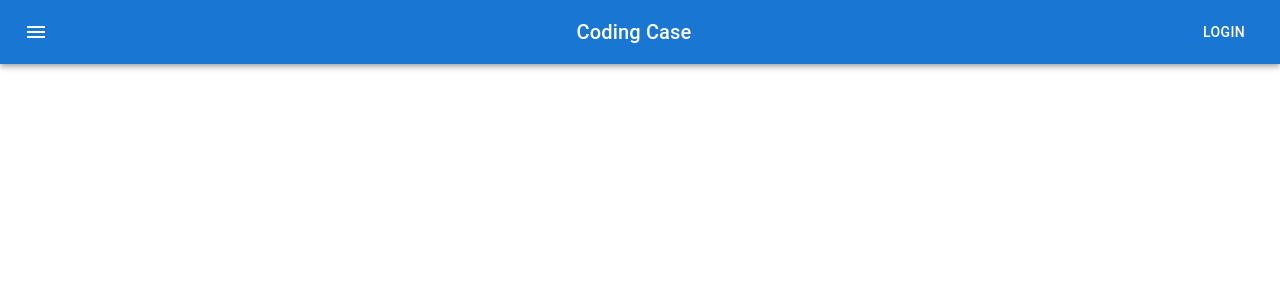
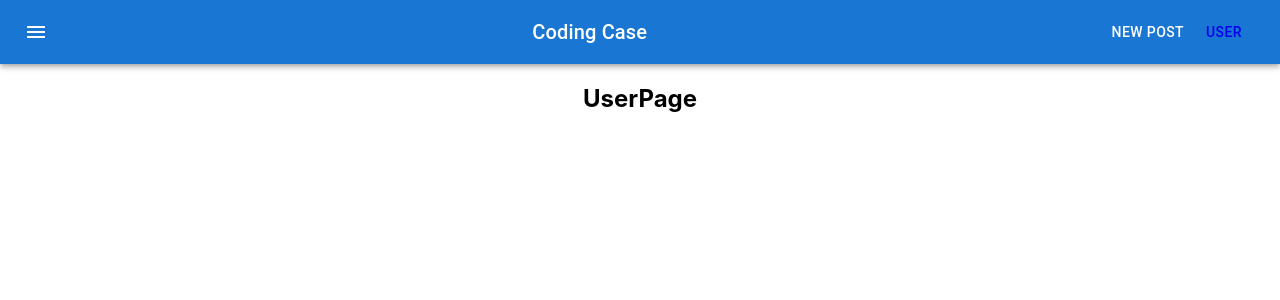
Before and after one commit to MichalKurzal/post_and_comments_react, a React (Create React App) app: page /user in a window 1280 px wide. Shown: the top 300 px of the page. Built offline with nearby package versions, Linux system fonts and the light colour scheme.

Commit message:
userPage

```diff
--- a/src/App.js
+++ b/src/App.js
@@ -2,20 +2,21 @@ import React, { useState } from "react";
 import NavBar from "./components/nav";
 import Login from "./components/login";
 import Posts from "./components/posts";
+import UserPage from "./components/userPage";
 import { AppContext } from "./api/contex";
 import { BrowserRouter as Router, Switch, Route } from "react-router-dom";
 import "./App.css";
 
 function App() {
-  const [_login, setLogin] = useState(false);
   return (
-    <AppContext.Provider value={{ _login, setLogin }}>
+    <AppContext.Provider value={"context"}>
       <Router>
         <div className="App">
           <NavBar />
           <Switch>
             <Route exact path="/" component={Login} />
             <Route path="/posts" component={Posts} />
+            <Route path="/user" component={UserPage} />
           </Switch>
         </div>
       </Router>
--- a/src/components/login.js
+++ b/src/components/login.js
@@ -1,4 +1,4 @@
-import React, { useContext } from "react";
+import React from "react";
 import Box from "@mui/material/Box";
 import TextField from "@mui/material/TextField";
 import Stack from "@mui/material/Stack";
@@ -6,15 +6,8 @@ import Button from "@mui/material/Button";
 import Divider from "@mui/material/Divider";
 import Typography from "@mui/material/Typography";
 import { Link } from "react-router-dom";
-import { AppContext } from "../api/contex";
 
 export default function Login() {
-  const { setLogin } = useContext(AppContext);
-  const _setLogin = () => {
-    setLogin(true);
-    console.log("setLogin");
-  };
-
   return (
     <Box
       component="form"
@@ -37,7 +30,7 @@ export default function Login() {
         <TextField required id="outlined-required" label="Name" />
         <TextField required id="outlined-required" label="Password" />
         <Link to="/posts" replace>
-          <Button onClick={() => _setLogin()} variant="contained">
+          <Button color="primary" variant="contained">
             Login
           </Button>
         </Link>
--- a/src/components/nav.js
+++ b/src/components/nav.js
@@ -1,4 +1,4 @@
-import React, { useContext } from "react";
+import React from "react";
 import AppBar from "@mui/material/AppBar";
 import Box from "@mui/material/Box";
 import Toolbar from "@mui/material/Toolbar";
@@ -6,10 +6,13 @@ import Typography from "@mui/material/Typography";
 import Button from "@mui/material/Button";
 import IconButton from "@mui/material/IconButton";
 import MenuIcon from "@mui/icons-material/Menu";
-import { AppContext } from "../api/contex";
+import { Link } from "react-router-dom";
+
+import { useLocation } from "react-router-dom";
 
 export default function NavBar() {
-  const { _login } = useContext(AppContext);
+  const location = useLocation();
+  console.log(location);
   return (
     <Box sx={{ flexGrow: 1 }}>
       <AppBar position="static">
@@ -26,9 +29,13 @@ export default function NavBar() {
           <Typography variant="h6" component="div" sx={{ flexGrow: 1 }}>
             Coding Case
           </Typography>
-          {_login ? <Button color="inherit">New Post</Button> : null}
-          {_login ? (
-            <Button color="inherit">User</Button>
+          {location.pathname !== "/" ? (
+            <Button color="inherit">New Post</Button>
+          ) : null}
+          {location.pathname !== "/" ? (
+            <Link to="/user">
+              <Button color="inherit">User</Button>
+            </Link>
           ) : (
             <Button color="inherit">Login</Button>
           )}
--- a/src/components/post.js
+++ b/src/components/post.js
@@ -1,4 +1,4 @@
-import React, { useState, useEffect, useCallback } from "react";
+import React, { useState } from "react";
 import Card from "@mui/material/Card";
 import CardActions from "@mui/material/CardActions";
 import CardContent from "@mui/material/CardContent";
@@ -11,7 +11,7 @@ import Comment from "./comment";
 
 const Post = ({ postContent }) => {
   const [comments, setComments] = useState([]);
-  const [expanded, setExpanded] = React.useState(false);
+  const [expanded, setExpanded] = useState(false);
 
   const handleExpandClick = (param) => {
     console.log("comments");
--- a/src/components/posts.js
+++ b/src/components/posts.js
@@ -1,6 +1,5 @@
 import React, { useState, useEffect } from "react";
 import Box from "@mui/material/Box";
-
 import Post from "./post";
 
 export default function Posts() {
--- /dev/null
+++ b/src/components/userPage.js
@@ -0,0 +1,5 @@
+const UserPage = () => {
+  return <h2>UserPage</h2>;
+};
+
+export default UserPage;
```
